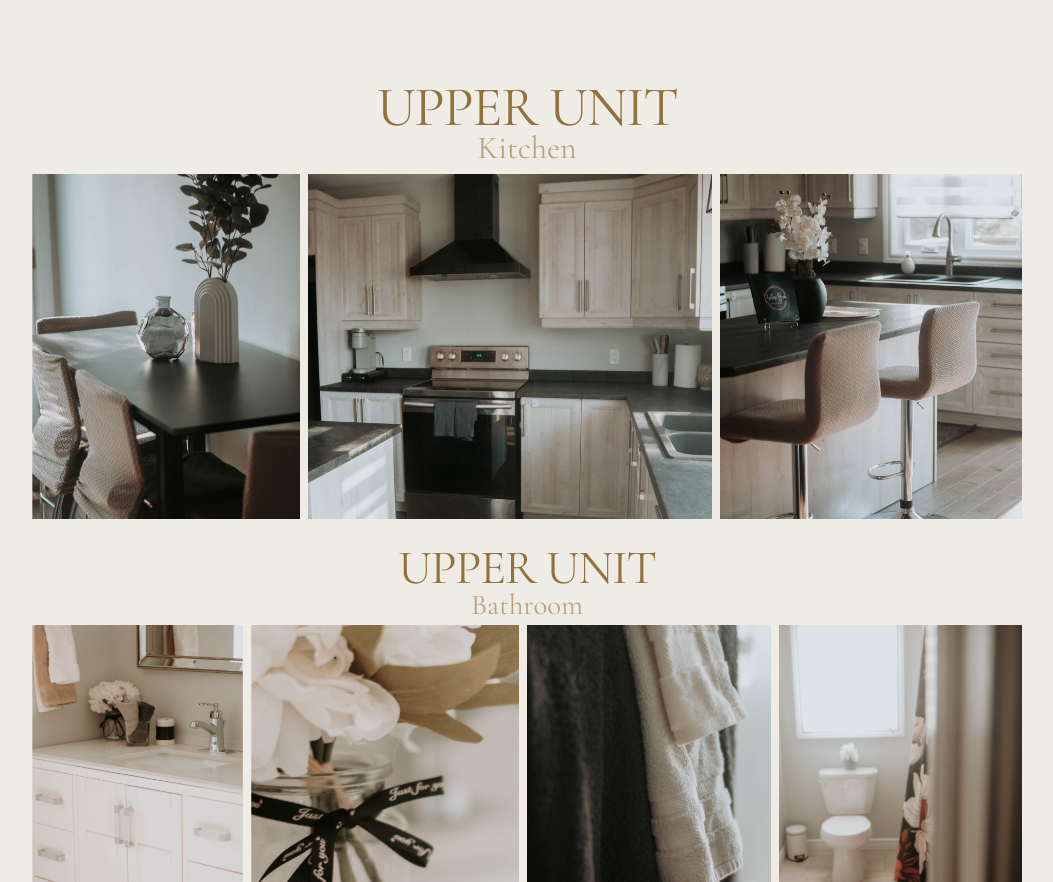
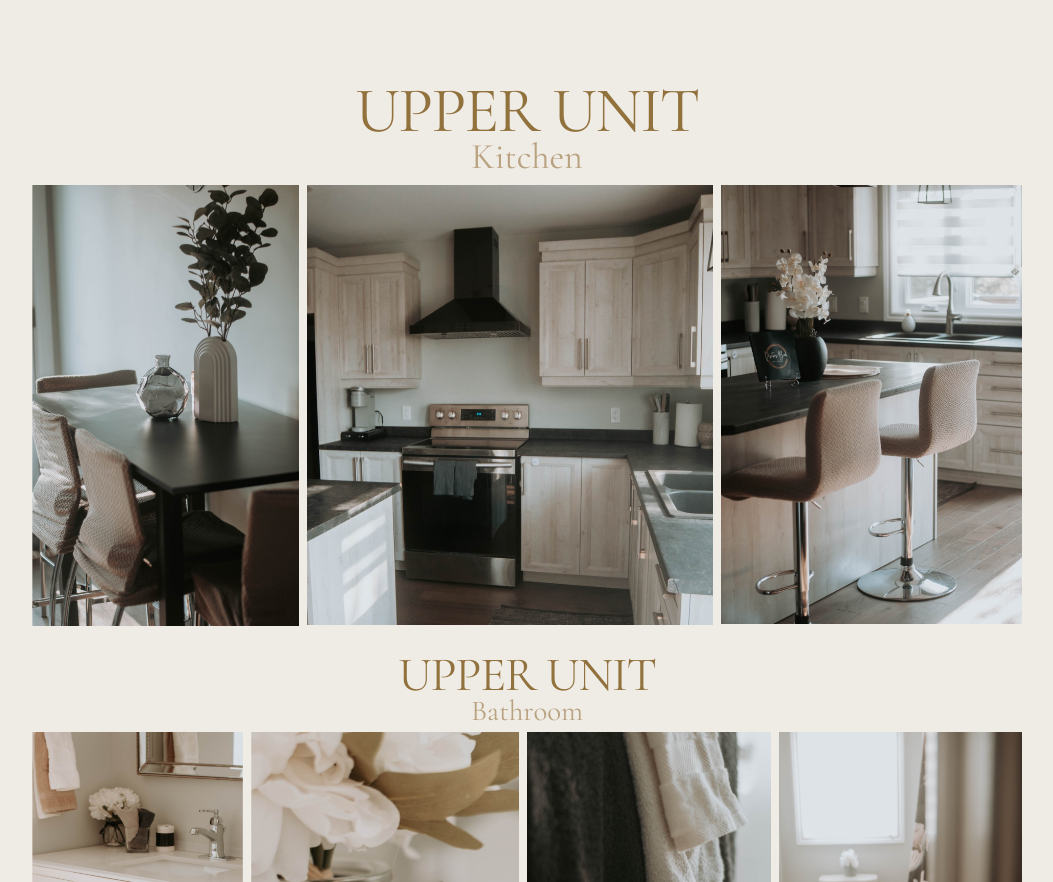
Before and after one commit to Fauxbear95/tuer-accomodations, a React (Vite) app: page / in a window 1280 px wide. Shown: the part 5579-6461 px from the top of the page, without its empty margins (113-1166 px from the left). Built offline with nearby package versions, Linux system fonts and the light colour scheme.

Commit message:
Use natural upper kitchen image proportions

```diff
--- a/src/styles/gallery.css
+++ b/src/styles/gallery.css
@@ -294,27 +294,37 @@
     object-position: center;
   }
 
-  .unit-gallery-upper-kitchen {
-    width: min(calc(100% - 64px), 960px);
-    max-width: 960px;
-  }
-
   .unit-gallery-upper-kitchen .unit-gallery-heading {
     margin-bottom: 12px;
   }
 
   .unit-gallery-upper-kitchen .unit-gallery-heading h2 {
-    font-size: 3.5rem;
+    font-size: 4rem;
   }
 
   .unit-gallery-upper-kitchen .unit-gallery-heading p {
-    font-size: 2rem;
+    font-size: 2.25rem;
   }
 
   .unit-gallery-upper-kitchen .unit-gallery-images-three-column {
-    height: 345px;
-    grid-template-columns: 0.78fr 1.18fr 0.88fr;
+    height: auto;
+    grid-template-columns: 523fr 794fr 588fr;
     gap: 8px;
+    align-items: start;
+  }
+
+  .unit-gallery-upper-kitchen .unit-gallery-photo {
+    height: auto;
+    overflow: visible;
+    background: transparent;
+  }
+
+  .unit-gallery-upper-kitchen .unit-gallery-photo img {
+    position: static;
+    display: block;
+    width: 100%;
+    height: auto;
+    object-fit: initial;
   }
 }
 
```
